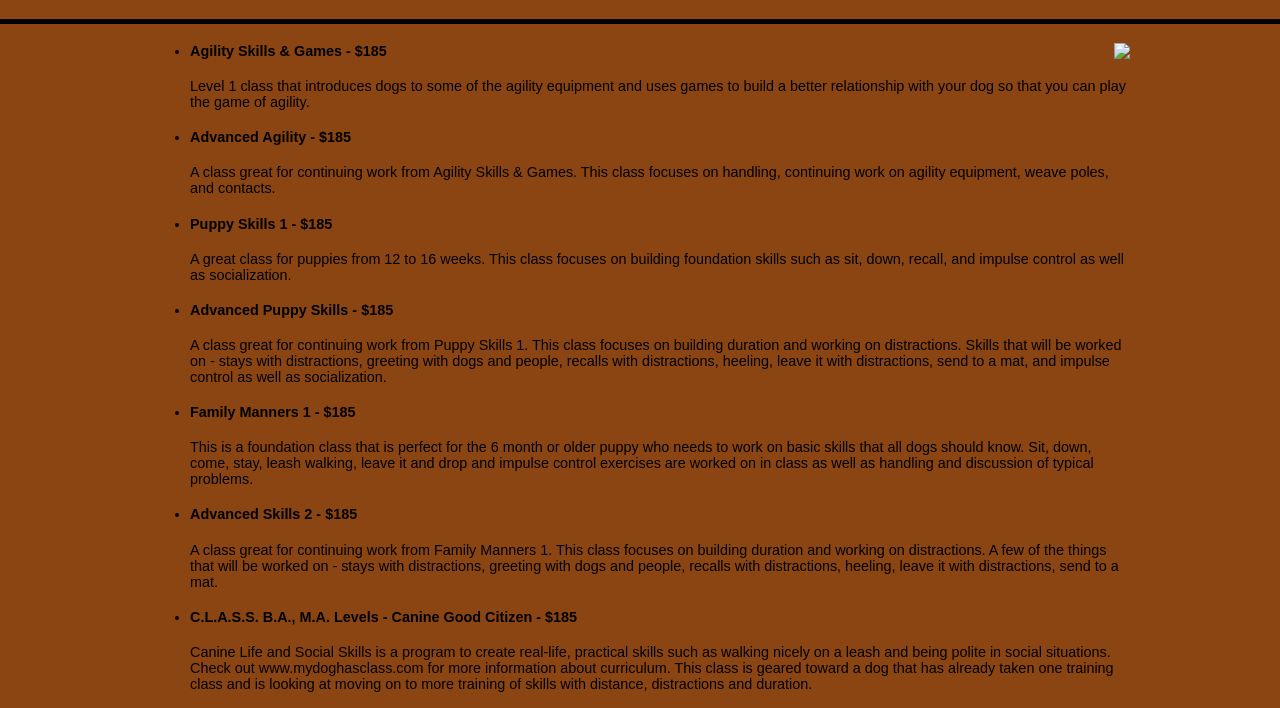
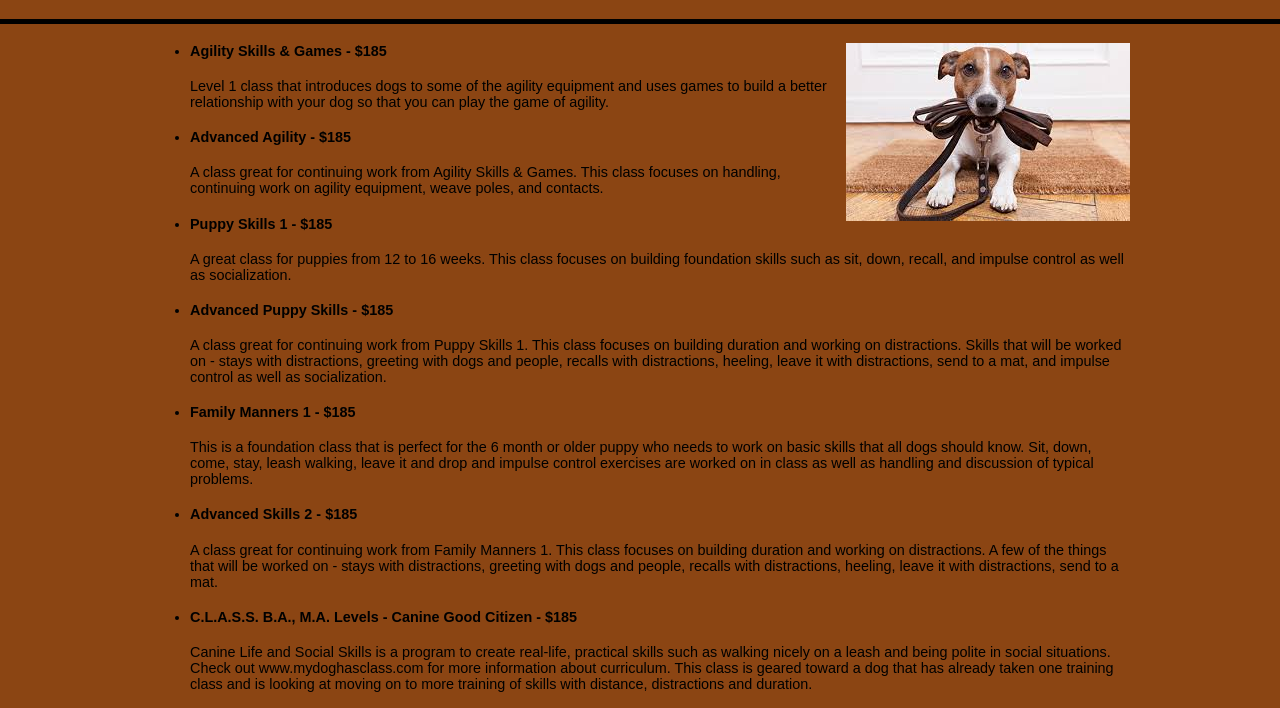
Before and after one commit to drewparker1254/Checkpoint, a plain HTML site: page class.html in a window 1280 px wide. Shown: the part 61-769 px from the top of the page. Drawn offline with Linux system fonts and the light colour scheme.

Commit message:
Update class.html

```diff
--- a/class.html
+++ b/class.html
@@ -18,7 +18,7 @@
 
   <div id='classes'>
     <div id="picture">
-    <img src="checkpoint/img/Happy-Hounds3.jpg"/>
+    <img src="Happy-Hounds3.jpg"/>
   </div>
     <ul>
       <li>
```
